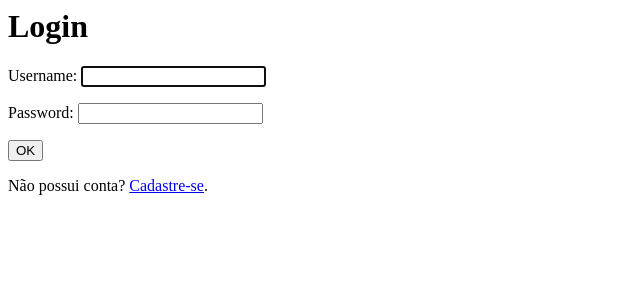
After one commit to tilitpeg/comunidade_litpeg, a Django app: page /accounts/login/ in a window 1280 px wide. The commit adds this page. Shown: the top 300 px of the page, without its empty margins (0-640 px from the left). Run offline with Django 4.2, Linux system fonts and the light colour scheme.

Commit message:
Autenticação e Separação

```diff
--- a/laboratorio/models.py
+++ b/laboratorio/models.py
@@ -1,8 +1,11 @@
 from django.db import models
+from django.contrib.auth.models import User
 
 
 class Laboratorio(models.Model):
   nome_lab = models.CharField(max_length=256)
+  usuario = models.ForeignKey(User, on_delete=models.CASCADE, null=True)
+
 
   def __str__(self) -> str:
     return self.nome_lab
--- a/laboratorio/urls.py
+++ b/laboratorio/urls.py
@@ -1,15 +1,16 @@
 from django.urls import path
 from .views import ListaLaboratorioView, LaboratorioCreateView, LaboratorioUpdateView, LaboratorioDeleteView
 from . import views
+from django.contrib.auth.decorators import login_required
 
 urlpatterns = [
-    path('', ListaLaboratorioView.as_view(), name='laboratorio.index'),
-    path('novo/', LaboratorioCreateView.as_view(), name='laboratorio.novo'),
-    path('<int:pk>/editar', LaboratorioUpdateView.as_view(), name='laboratorio.editar'),
-    path('<int:pk>/remover', LaboratorioDeleteView.as_view(), name='laboratorio.remover'),
-    path('<int:pk_laboratorio>/pessoas', views.pessoas, name='laboratorio.pessoas'),
-    path('<int:pk_laboratorio>/pessoa/novo/', views.pessoa_novo, name='pessoa.novo'),
-    path('<int:pk_laboratorio>/pessoa/<int:pk>/editar', views.pessoa_editar, name='pessoa.editar'),
-    path('<int:pk_laboratorio>/pessoa/<int:pk>/remover', views.pessoa_remover, name='pessoa.remover'),
+    path('', login_required(ListaLaboratorioView.as_view()), name='laboratorio.index'),
+    path('novo/', login_required(LaboratorioCreateView.as_view()), name='laboratorio.novo'),
+    path('<int:pk>/editar', login_required(LaboratorioUpdateView.as_view()), name='laboratorio.editar'),
+    path('<int:pk>/remover', login_required(LaboratorioDeleteView.as_view()), name='laboratorio.remover'),
+    path('<int:pk_laboratorio>/pessoas', login_required(views.pessoas), name='laboratorio.pessoas'),
+    path('<int:pk_laboratorio>/pessoa/novo/', login_required(views.pessoa_novo), name='pessoa.novo'),
+    path('<int:pk_laboratorio>/pessoa/<int:pk>/editar', login_required(views.pessoa_editar), name='pessoa.editar'),
+    path('<int:pk_laboratorio>/pessoa/<int:pk>/remover', login_required(views.pessoa_remover), name='pessoa.remover'),
 
 ]
--- a/laboratorio/views.py
+++ b/laboratorio/views.py
@@ -13,6 +13,7 @@ class ListaLaboratorioView(ListView):
 
   def get_queryset(self):
     queryset = super().get_queryset()
+    queryset = queryset.filter(usuario=self.request.user)
     filtro_nome = self.request.GET.get('nome') or None
 
     if filtro_nome:
@@ -25,6 +26,10 @@ class LaboratorioCreateView(CreateView):
   model = Laboratorio
   form_class = LaboratorioForm
   success_url = '/laboratorio/'
+
+  def form_valid(self, form):
+        form.instance.usuario = self.request.user
+        return super().form_valid(form)
 
 
 class LaboratorioUpdateView(UpdateView):
--- /dev/null
+++ b/main/templates/registration/login.html
@@ -0,0 +1,9 @@
+<h1>Login</h1>
+<form method="POST">
+{% csrf_token %}
+{{ form.as_p }}
+<input type="submit" value="OK">
+</form>
+<p class="text-center">Não possui conta?
+    <a href="/accounts/register">Cadastre-se</a>.
+</p>
--- a/main/urls.py
+++ b/main/urls.py
@@ -1,6 +1,8 @@
 from django.urls import path
-from .views import HomeView
+from . import views
+from django.contrib.auth.decorators import login_required
+
 
 urlpatterns = [
-    path('', HomeView.as_view(), name='home'),
+    path('', login_required(views.HomeView), name='home'),
 ]
--- a/main/views.py
+++ b/main/views.py
@@ -1,6 +1,7 @@
 from django.shortcuts import render
 from django.views.generic import TemplateView
+from django.contrib.auth.decorators import login_required
 
 
-class HomeView(TemplateView):
-  template_name = 'main/index.html'
+def HomeView(request):
+  return render(request, 'main/index.html')
--- a/project/settings.py
+++ b/project/settings.py
@@ -1,4 +1,5 @@
 from pathlib import Path
+from telnetlib import LOGOUT
 from dotenv import load_dotenv
 import os
 
@@ -111,7 +112,11 @@ USE_TZ = True
 
 STATIC_URL = 'static/'
 
+
+
 # Default primary key field type
 # https://docs.djangoproject.com/en/4.0/ref/settings/#default-auto-field
 
 DEFAULT_AUTO_FIELD = 'django.db.models.BigAutoField'
+
+LOGOUT_REDIRECT_URL = '/'
--- a/project/urls.py
+++ b/project/urls.py
@@ -6,4 +6,5 @@ urlpatterns = [
     path('admin/', admin.site.urls),
     path('', include('main.urls')),
     path('laboratorio/', include('laboratorio.urls')),
+    path('accounts/', include('django.contrib.auth.urls')),
 ]
```
Also changed, not shown: main/templates/main/base.html (+6 -5 lines), laboratorio/migrations/0004_laboratorio_usuario.py (added).
